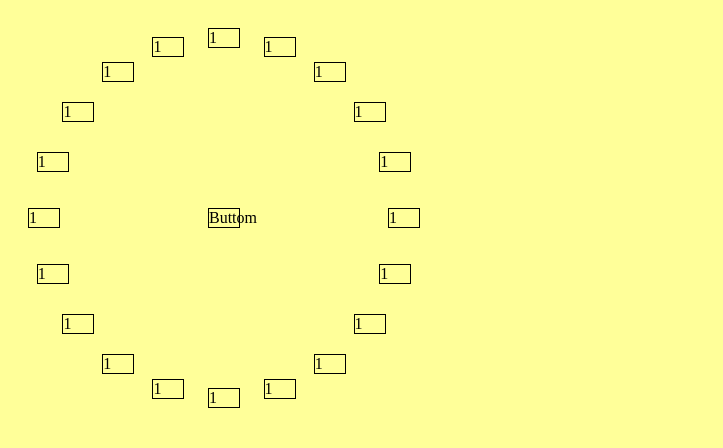
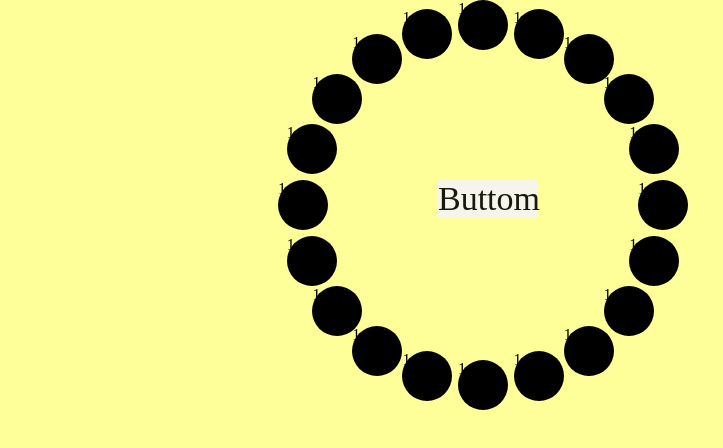
Before and after one commit to piknikdid/project2, a plain HTML site: page index.html in a window 1280 px wide. Shown: the whole page, without its empty margins (0-723 px from the left). Drawn offline with nearby package versions, Linux system fonts and the light colour scheme.

Commit message:
Update style.css

```diff
--- a/style.css
+++ b/style.css
@@ -1,16 +1,38 @@
 body{
     background: #FF9;
+
 }
+
+
 #content
 {
-    position: absolute;
+
     width: 500px;
-    margin: 200px 200px;
-    padding: 10 auto;
-}
-div div{
-    border: 1px solid black;
-    width: 30px ;
-    position: static;
+    margin: 200px 450px;
 
 }
+
+
+.el{
+    background: black;
+    background-position: center  top;
+    background-repeat: no-repeat;
+    width: 50px;
+    height:50px;
+    border-radius: 50px;
+}
+
+.actionButton {
+
+  background-color: whitesmoke;
+  opacity: 0.9;
+  width: 100px;
+  color: black;
+    margin: -20px;
+ font-size: 34px;
+}
+
+.active {
+  background-color: #333333;
+  color: whitesmoke;
+}
```
